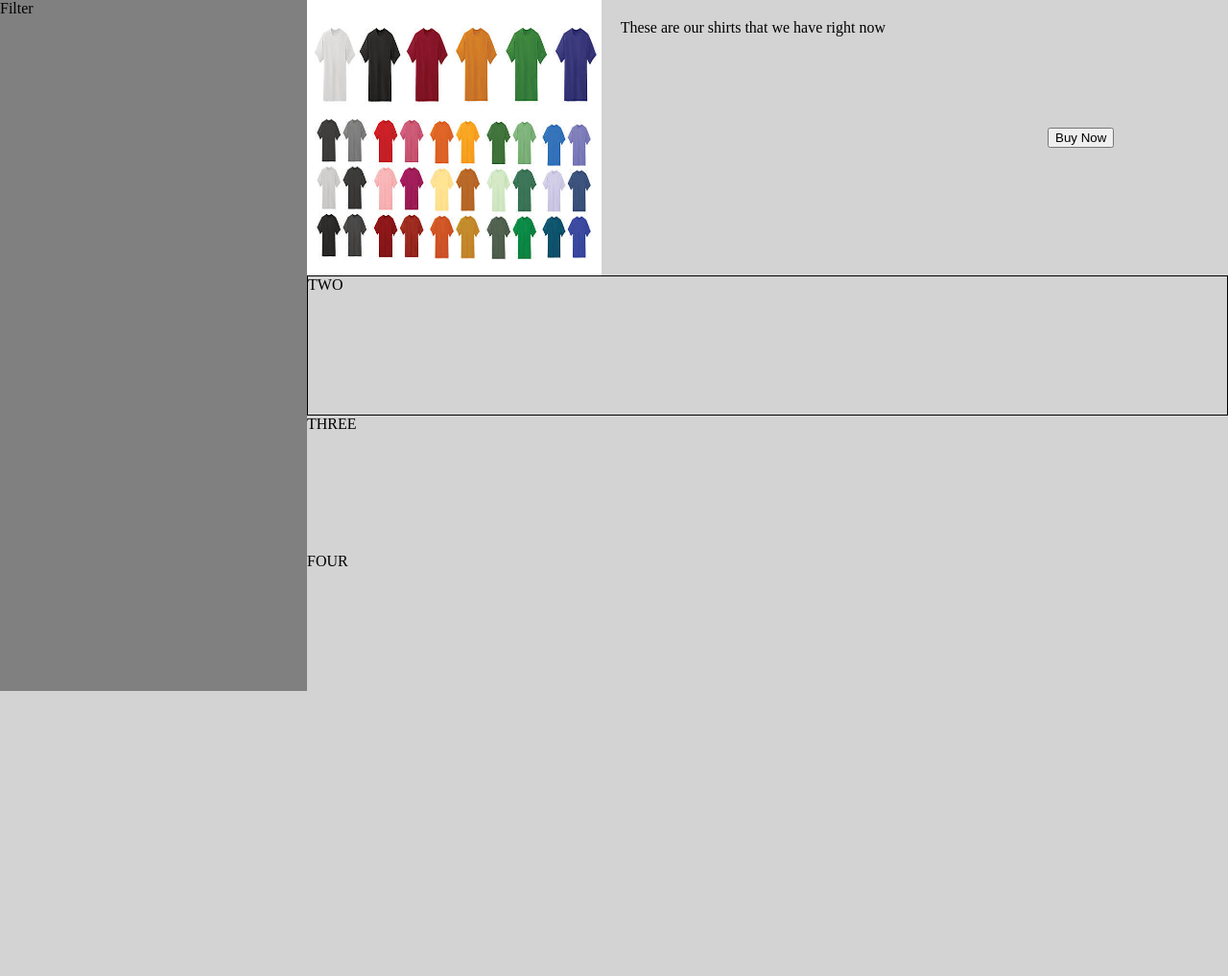
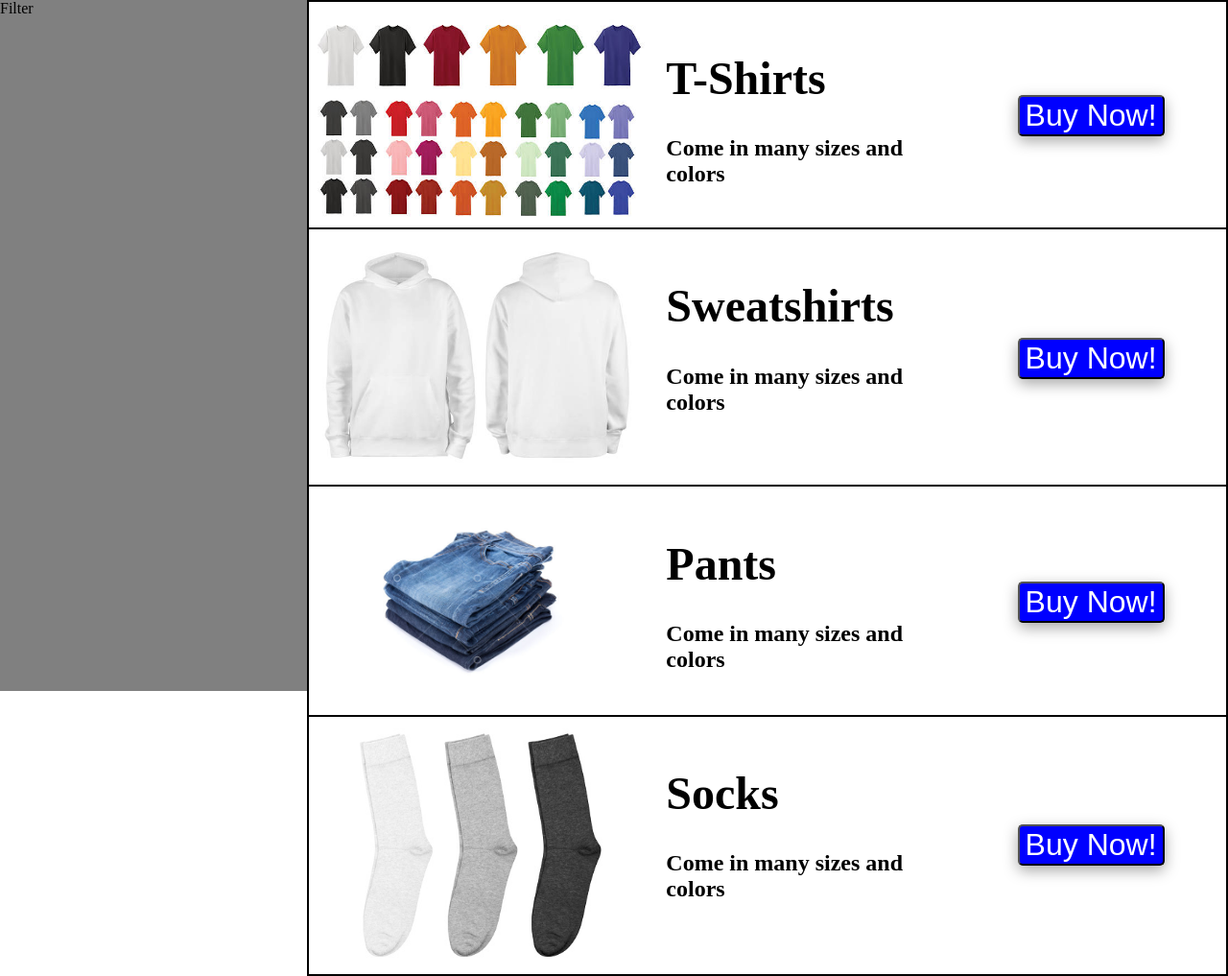
Before and after one commit to Voyex/Inventory-Management, a PHP site: page /Homepage.html in a window 1280 px wide. Shown: the part 80-1097 px from the top of the page at 96% size. Before the commit the page ends 800 px from the top, so only its background shows below. Run offline with PHP 8.4, Linux system fonts and the light colour scheme.

Commit message:
main page changes

```diff
--- a/Homepage.html
+++ b/Homepage.html
@@ -23,15 +23,65 @@
             <img src="shirtpic.jpg" alt="Shirt Picture" />
           </div>
           <div class="description">
-            These are our shirts that we have right now
+            <div class="top">
+              <h1>T-Shirts</h1>
+            </div>
+            <div class="middle">
+              <h2>Come in many sizes and colors</h2>
+            </div>
           </div>
           <div class="shirt-btn">
-            <button class="button-shirt">Buy Now</button>
+            <button class="button-shirt">Buy Now!</button>
           </div>
         </div>
-        <div class="sweatshirts">TWO</div>
-        <div class="pants">THREE</div>
-        <div class="socks">FOUR</div>
+        <div class="sweatshirts">
+          <div class="sweatshirt-image">
+            <img src="sweatshirt1.jpg" alt="Sweatshirt Picture" />
+          </div>
+          <div class="description">
+            <div class="topSweat">
+              <h1>Sweatshirts</h1>
+            </div>
+            <div class="middle">
+              <h2>Come in many sizes and colors</h2>
+            </div>
+          </div>
+          <div class="shirt-btn">
+            <button class="button-shirt">Buy Now!</button>
+          </div>
+        </div>
+        <div class="pants">
+          <div class="sweatshirt-image">
+            <img src="pants.jpg" alt="Sweatshirt Picture" />
+          </div>
+          <div class="description">
+            <div class="topSweat">
+              <h1>Pants</h1>
+            </div>
+            <div class="middle">
+              <h2>Come in many sizes and colors</h2>
+            </div>
+          </div>
+          <div class="shirt-btn">
+            <button class="button-shirt">Buy Now!</button>
+          </div>
+        </div>
+        <div class="socks">
+          <div class="sweatshirt-image">
+            <img src="socks.jpg" alt="Sweatshirt Picture" />
+          </div>
+          <div class="description">
+            <div class="topSweat">
+              <h1>Socks</h1>
+            </div>
+            <div class="middle">
+              <h2>Come in many sizes and colors</h2>
+            </div>
+          </div>
+          <div class="shirt-btn">
+            <button class="button-shirt">Buy Now!</button>
+          </div>
+        </div>
       </main>
     </content>
   </body>
--- a/homepage.css
+++ b/homepage.css
@@ -52,9 +52,12 @@ li a:hover {
   justify-content: space-evenly;
   width: 100%;
 }
+
 .shirts {
+  background-color: white;
   display: flex;
   height: 100%;
+  border: 2px solid black;
 }
 .image {
   height: 100%;
@@ -62,29 +65,63 @@ li a:hover {
   width: 100%;
 }
 .description {
-  width: 100%;
+  width: 80%;
   padding: 20px;
 }
 
 .shirt-btn {
-  width: 100%;
+  width: 80%;
   height: 100%;
+
   display: flex;
   place-items: center;
   justify-content: center;
 }
 
 .button-shirt {
-  size: 2em;
+  font-size: 2em;
+  border-radius: 5px;
+  box-shadow: rgba(0, 0, 0, 0.35) 0px 5px 15px;
+  background-color: blue;
+  color: white;
+  cursor: pointer;
 }
-
+.top {
+  font-size: 1.5em;
+}
 img {
   width: 100%;
   height: 100%;
 }
 
 .sweatshirts {
-  border: 1px solid black;
+  background-color: white;
+  display: flex;
+  height: 100%;
+  border: 2px solid black;
+}
+
+.sweatshirt-image {
+  width: 100%;
+  display: flex;
+  height: 100%;
+}
+.topSweat {
+  font-size: 1.5em;
+}
+
+.pants {
+  background-color: white;
+  display: flex;
+  height: 100%;
+  border: 2px solid black;
+}
+
+.socks {
+  background-color: white;
+  display: flex;
+  height: 100%;
+  border: 2px solid black;
 }
 
 .H-filter {
```
Also changed, not shown: pants.jpg (added), socks.jpg (added), sweatshirt.webp (added), sweatshirt1.jpg (added).
